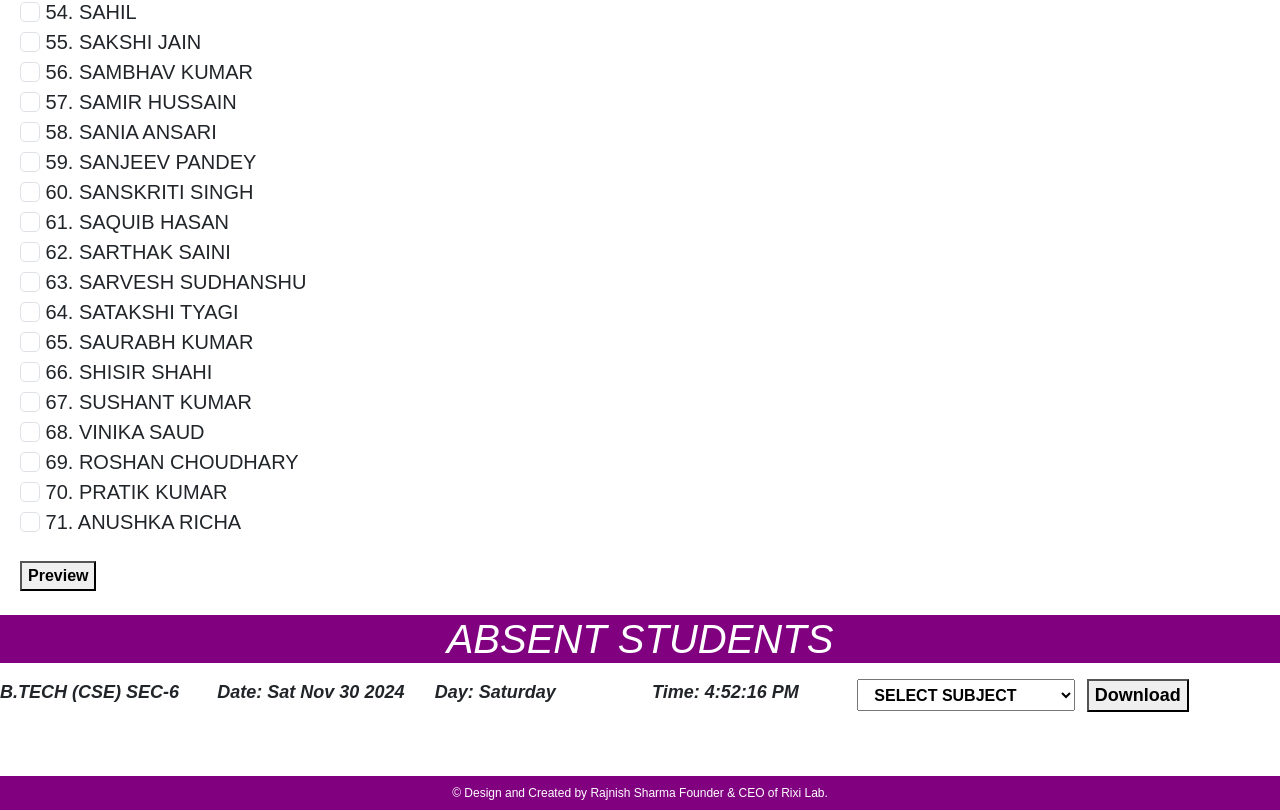
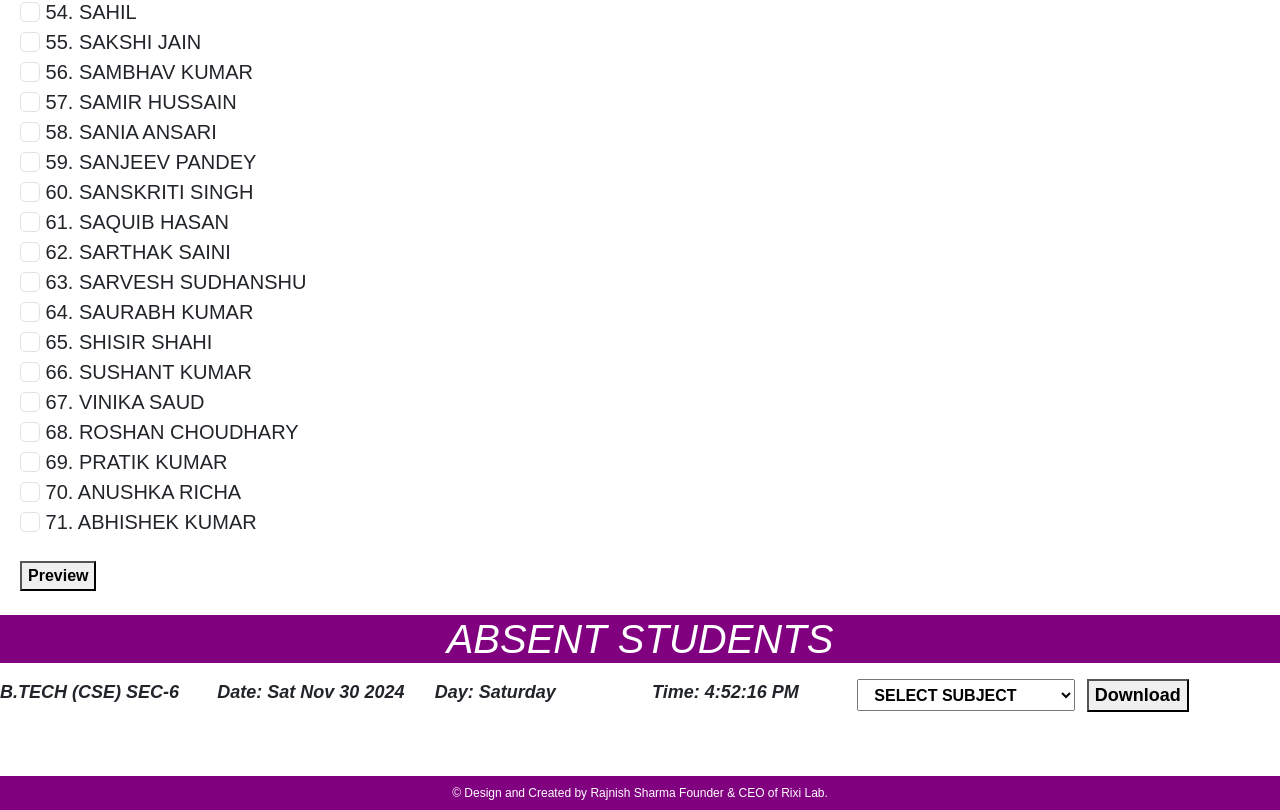
Before and after one commit to iamrajnish07/attendance6, a plain HTML site: page index.html in a window 1280 px wide. Shown: the part 1735-2545 px from the top of the page. Drawn offline with nearby package versions, Linux system fonts and the light colour scheme; a script that the page names is missing.

Commit message:
Update index.html
UPDATE

```diff
--- a/index.html
+++ b/index.html
@@ -131,14 +131,14 @@ option{
     <label><input type="checkbox" class="checkbox form-check-input"> 61. SAQUIB HASAN</label><br>
     <label><input type="checkbox" class="checkbox form-check-input"> 62. SARTHAK SAINI</label><br>
     <label><input type="checkbox" class="checkbox form-check-input"> 63. SARVESH SUDHANSHU</label><br>
-    <label><input type="checkbox" class="checkbox form-check-input"> 64. SATAKSHI TYAGI</label><br>
-    <label><input type="checkbox" class="checkbox form-check-input"> 65. SAURABH KUMAR</label><br>
-    <label><input type="checkbox" class="checkbox form-check-input"> 66. SHISIR SHAHI</label><br>
-    <label><input type="checkbox" class="checkbox form-check-input"> 67. SUSHANT KUMAR</label><br>
-    <label><input type="checkbox" class="checkbox form-check-input"> 68. VINIKA SAUD</label><br>
-    <label><input type="checkbox" class="checkbox form-check-input"> 69. ROSHAN CHOUDHARY</label><br>
-    <label><input type="checkbox" class="checkbox form-check-input"> 70. PRATIK KUMAR</label><br>
-    <label><input type="checkbox" class="checkbox form-check-input"> 71. ANUSHKA RICHA</label><br><br>
+    <label><input type="checkbox" class="checkbox form-check-input"> 64. SAURABH KUMAR</label><br>
+    <label><input type="checkbox" class="checkbox form-check-input"> 65. SHISIR SHAHI</label><br>
+    <label><input type="checkbox" class="checkbox form-check-input"> 66. SUSHANT KUMAR</label><br>
+    <label><input type="checkbox" class="checkbox form-check-input"> 67. VINIKA SAUD</label><br>
+    <label><input type="checkbox" class="checkbox form-check-input"> 68. ROSHAN CHOUDHARY</label><br>
+    <label><input type="checkbox" class="checkbox form-check-input"> 69. PRATIK KUMAR</label><br>
+    <label><input type="checkbox" class="checkbox form-check-input"> 70. ANUSHKA RICHA</label><br>
+    <label><input type="checkbox" class="checkbox form-check-input"> 71. ABHISHEK KUMAR</label><br><br>
 
     <button style="margin-left: 20px;" onclick="getCheckedValues()">Preview</button><br><br>
 
```
